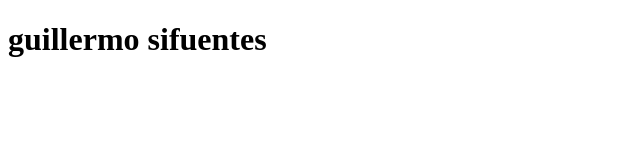
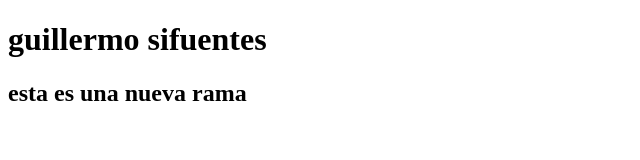
Before and after one commit to guillermosifu/colaborando, a plain HTML site: page index.html in a window 1280 px wide. Shown: the whole page, without its empty margins (0-640 px from the left). Drawn offline with Linux system fonts and the light colour scheme.

Commit message:
new branch

```diff
--- a/index.html
+++ b/index.html
@@ -8,5 +8,6 @@
 </head>
 <body>
     <h1>guillermo sifuentes</h1>
+    <h2>esta es una nueva rama</h2>
 </body>
 </html>
```
